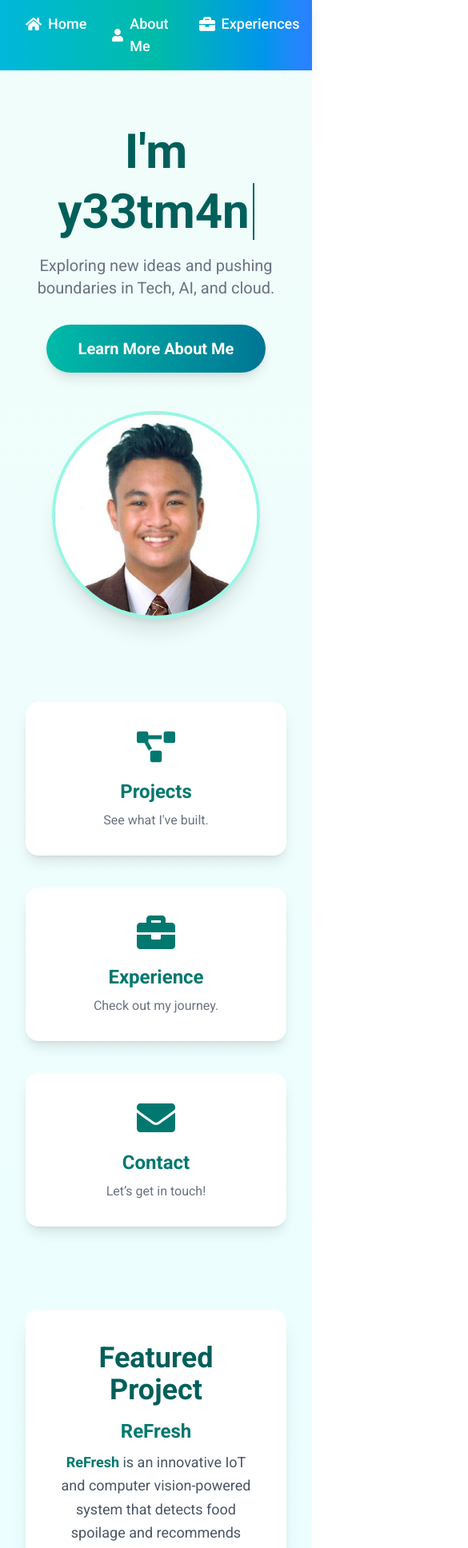
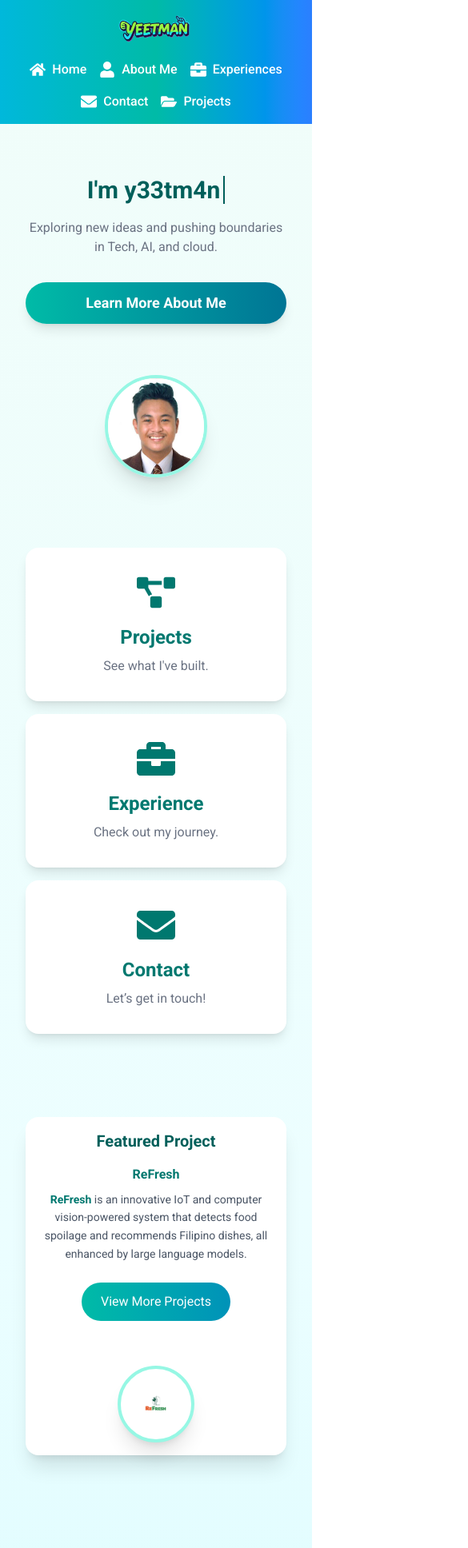
Before and after one commit to y333tm4n/my-website, a Next.js app: page / in a window 390 px wide. Shown: the top 1936 px of the page at 80% size, 585 px wide, since content can reach past the window. Built offline with nearby package versions, Linux system fonts and the light colour scheme.

Commit message:
made the pages mobile responsive

```diff
--- a/src/app/about/page.tsx
+++ b/src/app/about/page.tsx
@@ -7,27 +7,35 @@ export default function AboutPage() {
       <Navigation />
       <div className="flex flex-col items-center justify-center min-h-screen p-8 sm:p-20 bg-gradient-to-b from-teal-50 to-teal-100 text-gray-800">
         {/* Hero Section */}
-        <section className="w-full max-w-3xl flex flex-col items-center bg-white rounded-2xl shadow-xl p-10 mb-12">
+        <section className="w-full max-w-4xl bg-white shadow-lg rounded-lg p-4 sm:p-8 mx-auto mt-8">
+          <h1 className="text-3xl sm:text-5xl font-extrabold mb-8 text-center text-teal-600">
+            About Me
+          </h1>
+          <div className="prose lg:prose-xl">
+            <div className="flex flex-col sm:flex-row items-center gap-6 mb-8">
               <img
                 src="/images/2x2.jpg"
                 alt="Piolo's Profile"
-            className="w-40 h-40 rounded-full object-cover border-4 border-teal-300 shadow-lg mb-6"
+                className="w-28 h-28 sm:w-36 sm:h-36 rounded-full object-cover border-4 border-gradient-to-r from-teal-400 to-teal-600 shadow-lg self-center sm:self-start transition-transform duration-300 hover:scale-105"
               />
-          <h1 className="text-5xl font-extrabold mb-2 text-teal-700 text-center">
+              <div className="flex flex-col justify-center w-full">
+                <h2 className="text-2xl sm:text-4xl font-bold text-teal-700 mb-2">
                   Piolo
-          </h1>
-          <p className="text-lg text-gray-500 text-center mb-4">
+                </h2>
+                <p className="text-lg sm:text-xl text-gray-500 mb-4">
                   Data, AI, and IoT Enthusiast
                 </p>
-          <p className="text-base text-gray-700 text-center max-w-xl">
-            Passionate about building innovative solutions at the intersection of{" "}
+                <p className="text-base sm:text-lg text-gray-700 max-w-3xl">
+                  Passionate about building innovative solutions at the
+                  intersection of{" "}
                   <span className="font-semibold text-teal-500">AI</span>,{" "}
                   <span className="font-semibold text-teal-500">cloud</span>, and{" "}
                   <span className="font-semibold text-teal-500">IoT</span>. I love
                   collaborating, learning, and sharing knowledge to make a positive
                   impact.
                 </p>
-        </section>
+              </div>
+            </div>
 
             {/* Bio Section */}
             <section className="w-full max-w-3xl bg-white rounded-2xl shadow p-8 mb-12">
@@ -36,8 +44,8 @@ export default function AboutPage() {
               </h2>
               <p className="text-gray-800 leading-relaxed mb-3">
                 Hello! I'm{" "}
-            <span className="font-bold text-teal-600">Piolo</span>. Over the past
-            3 years, I've immersed myself in{" "}
+                <span className="font-bold text-teal-600">Piolo</span>. Over the
+                past 3 years, I've immersed myself in{" "}
                 <span className="font-semibold text-teal-500">data</span>,{" "}
                 <span className="font-semibold text-teal-500">machine learning</span>
                 , <span className="font-semibold text-teal-500">AI</span>, and{" "}
@@ -123,6 +131,8 @@ export default function AboutPage() {
               </p>
             </section>
           </div>
+        </section>
+      </div>
     </>
   );
 }
--- a/src/app/components/navigation.tsx
+++ b/src/app/components/navigation.tsx
@@ -5,17 +5,17 @@ import { FaHome, FaUser, FaBriefcase, FaEnvelope, FaFolderOpen } from "react-ico
 export default function Navigation() {
     return (
         <header className="w-full bg-gradient-to-r from-cyan-500 via-teal-500 to-blue-500 text-white py-4 shadow-lg">
-            <nav className="max-w-7xl mx-auto flex justify-between items-center px-8">
-                <Link href="/" className="flex items-center">
+            <nav className="max-w-7xl mx-auto flex flex-col items-center sm:flex-row sm:justify-between px-4 sm:px-8 gap-2 sm:gap-0">
+                <Link href="/" className="flex items-center mb-2 sm:mb-0">
                     <Image
                         src="/images/logo.png"
                         alt="Piolo's Portfolio Logo"
-                        width={180}
-                        height={70}
-                        className="hover:opacity-90 transition-opacity bg-transparent"
+                        width={140}
+                        height={50}
+                        className="hover:opacity-90 transition-opacity bg-transparent w-32 sm:w-[180px] h-auto"
                     />
                 </Link>
-                <ul className="flex gap-8 text-lg font-medium">
+                <ul className="flex flex-row flex-wrap justify-center gap-4 sm:gap-8 text-base sm:text-lg font-medium w-full sm:w-auto items-center">
                     <li>
                         <Link
                             href="/"
--- a/src/app/contact/page.tsx
+++ b/src/app/contact/page.tsx
@@ -41,16 +41,15 @@ const handleSubmit = async (e: React.FormEvent<HTMLFormElement>) => {
         <>
             <Navigation />
             <div className="flex flex-col items-center justify-center min-h-screen p-8 sm:p-20 bg-gradient-to-br from-teal-50 to-purple-100 text-gray-800">
-              <div className="w-full max-w-2xl bg-white shadow-2xl rounded-3xl p-8 sm:p-14">
-                {/* Header Section */}
-                <div className="flex flex-col items-center mb-10">
-                  <div className="w-24 h-24 rounded-full bg-gradient-to-br from-teal-400 to-purple-500 flex items-center justify-center mb-5 shadow-lg">
-                    <FaEnvelope className="text-white" size={48} />
+              <div className="w-full max-w-2xl bg-white shadow-xl rounded-2xl p-4 sm:p-8 md:p-14 mx-auto">
+                <div className="flex flex-col items-center mb-8">
+                  <div className="w-16 h-16 sm:w-20 sm:h-20 rounded-full bg-gradient-to-br from-teal-400 to-purple-400 flex items-center justify-center mb-4">
+                    <FaEnvelope className="text-white" size={32} />
                   </div>
-                  <h1 className="text-4xl font-extrabold text-center text-teal-700 mb-2 tracking-tight">
-                    Get in Touch
+                  <h1 className="text-2xl sm:text-4xl font-extrabold text-center text-teal-600 mb-2">
+                    Contact Me
                   </h1>
-                  <p className="text-lg text-gray-500 text-center max-w-md">
+                  <p className="text-base sm:text-lg text-gray-500 text-center max-w-md">
                     Have a question, want to collaborate, or just want to say hi? Fill out the form below or connect with me on social media.
                   </p>
                 </div>
--- a/src/app/experience/page.tsx
+++ b/src/app/experience/page.tsx
@@ -7,19 +7,18 @@ export default function ExperiencePage() {
       <Navigation />
       <div className="flex flex-col items-center justify-center min-h-screen p-8 sm:p-20 bg-gradient-to-b from-teal-50 to-blue-100 text-gray-800">
         <div className="w-full max-w-4xl">
-          <h1 className="text-4xl font-extrabold mb-12 text-center text-teal-700">
-            Experience & Achievements
+          <h1 className="text-3xl sm:text-4xl md:text-6xl font-extrabold mb-8 text-center text-teal-700">
+            Experience and Achievements
           </h1>
-
-          <div className="space-y-16">
+          <div className="space-y-8 sm:space-y-10 md:space-y-16">
             {/* Work Experience */}
             <section>
-              <h2 className="flex items-center justify-center gap-2 text-3xl font-bold mb-8 text-teal-600">
-                <FaBriefcase className="text-teal-500" /> Work Experience
+              <h2 className="text-2xl sm:text-3xl md:text-4xl font-bold mb-6 sm:mb-10 text-teal-600 text-center">
+                Work Experience
               </h2>
-              <div className="space-y-8">
-                <div className="border-l-4 border-teal-600 pl-6 hover:shadow-2xl transition-shadow duration-300 bg-white p-8 rounded-lg">
-                  <h3 className="text-2xl font-semibold text-gray-800">
+              <div className="space-y-6 sm:space-y-10">
+                <div className="border-l-4 border-teal-600 pl-6 hover:shadow-2xl transition-shadow duration-300 bg-white p-6 sm:p-8 rounded-lg">
+                  <h3 className="text-xl sm:text-2xl font-semibold text-gray-800">
                     Data Analyst Intern
                   </h3>
                   <p className="text-gray-600 mt-2">
@@ -38,8 +37,8 @@ export default function ExperiencePage() {
                   </ul>
                 </div>
 
-                <div className="border-l-4 border-teal-600 pl-6 hover:shadow-2xl transition-shadow duration-300 bg-white p-8 rounded-lg">
-                  <h3 className="text-2xl font-semibold text-gray-800">
+                <div className="border-l-4 border-teal-600 pl-6 hover:shadow-2xl transition-shadow duration-300 bg-white p-6 sm:p-8 rounded-lg">
+                  <h3 className="text-xl sm:text-2xl font-semibold text-gray-800">
                     Senior Data Volunteer
                   </h3>
                   <p className="text-gray-600 mt-2">
--- a/src/app/page.tsx
+++ b/src/app/page.tsx
@@ -41,29 +41,35 @@ export default function Home() {
       <Navigation />
       <div className="flex flex-col items-center justify-center min-h-screen p-8 sm:p-20 bg-gradient-to-b from-teal-50 via-cyan-50 to-cyan-100 text-gray-800">
         {/* Hero Section Redesigned */}
-        <section className="w-full max-w-5xl flex flex-col md:flex-row items-center justify-between gap-12 mb-16 mt-8">
+        <section className="w-full max-w-5xl flex flex-col md:flex-row items-center justify-between gap-8 sm:gap-12 mb-12 sm:mb-16 mt-8">
           <div className="flex-1 text-center md:text-left">
-            <h1 className="text-6xl font-extrabold mb-4 text-teal-800 animate-fade-in leading-tight">
+            <h1 className="text-3xl sm:text-5xl md:text-6xl font-extrabold mb-4 text-teal-800 animate-fade-in leading-tight break-words">
               {text}
               <span className="border-r-2 border-teal-800 animate-pulse ml-1"></span>
             </h1>
-            <p className="text-xl text-gray-500 mb-8 max-w-xl">
+            <p className="text-base sm:text-lg md:text-xl text-gray-500 mb-8 max-w-xl mx-auto md:mx-0">
               Exploring new ideas and pushing boundaries in Tech, AI, and cloud.
             </p>
             <Link href="/about">
-              <button className="px-10 py-4 bg-gradient-to-r from-teal-500 to-cyan-700 text-white text-xl font-semibold rounded-full shadow-lg hover:scale-105 transition-transform duration-300 hover:shadow-xl">
+              <button className="w-full sm:w-auto px-8 sm:px-10 py-3 sm:py-4 bg-gradient-to-r from-teal-500 to-cyan-700 text-white text-lg sm:text-xl font-semibold rounded-full shadow-lg hover:scale-105 transition-transform duration-300 hover:shadow-xl">
                 Learn More About Me
               </button>
             </Link>
           </div>
-          <div className="flex-1 flex items-center justify-center">
-            <Image src="/images/2x2.jpg" alt="Profile" width={260} height={260} className="rounded-full shadow-xl border-4 border-teal-200 object-cover" />
+          <div className="flex-1 flex items-center justify-center mt-8 md:mt-0">
+            <Image
+              src="/images/2x2.jpg"
+              alt="Profile"
+              width={200}
+              height={200}
+              className="rounded-full shadow-xl border-4 border-teal-200 object-cover w-32 h-32 sm:w-52 sm:h-52 md:w-64 md:h-64"
+            />
           </div>
         </section>
 
         {/* Quick Navigation Section Redesigned */}
         <section className="w-full max-w-5xl mt-10 mb-16">
-          <div className="grid grid-cols-1 sm:grid-cols-3 gap-10">
+          <div className="grid grid-cols-1 sm:grid-cols-2 md:grid-cols-3 gap-4 sm:gap-6 md:gap-10">
             { [
               {
                 title: "Projects",
@@ -96,32 +102,32 @@ export default function Home() {
         </section>
 
         {/* Featured Project Redesigned */}
-        <section className="w-full max-w-5xl mt-10 mb-16 flex flex-col md:flex-row items-center gap-10 bg-white rounded-2xl shadow-xl p-10">
+        <section className="w-full max-w-5xl mt-10 mb-16 flex flex-col md:flex-row items-center gap-6 sm:gap-10 bg-white rounded-2xl shadow-xl p-4 sm:p-10">
           <div className="flex-1 flex flex-col items-center justify-center text-center">
-            <h2 className="text-4xl font-bold mb-4 text-teal-800">Featured Project</h2>
-            <h3 className="text-2xl font-semibold text-teal-700 mb-2">ReFresh</h3>
-            <p className="mb-6 text-gray-600 text-lg leading-relaxed">
-              <span className="font-semibold text-teal-700">ReFresh</span> is an innovative IoT and computer vision-powered system that detects food spoilage and recommends Filipino dishes, all enhanced by large language models. <br />
+            <h2 className="text-xl sm:text-3xl md:text-4xl font-bold mb-4 text-teal-800">Featured Project</h2>
+            <h3 className="text-base sm:text-xl md:text-2xl font-semibold text-teal-700 mb-2">ReFresh</h3>
+            <p className="mb-6 text-gray-600 text-sm sm:text-lg leading-relaxed">
+              <span className="font-semibold text-teal-700">ReFresh</span> is an innovative IoT and computer vision-powered system that detects food spoilage and recommends Filipino dishes, all enhanced by large language models.
             </p>
             <Link href="/projects">
-              <button className="px-6 py-3 bg-gradient-to-r from-teal-500 to-cyan-600 text-white rounded-full hover:scale-110 transition-transform duration-300">
+              <button className="w-full sm:w-auto px-6 py-3 bg-gradient-to-r from-teal-500 to-cyan-600 text-white rounded-full hover:scale-110 transition-transform duration-300">
                 View More Projects
               </button>
             </Link>
           </div>
-          <div className="flex-1 flex items-center justify-center">
-            <div className="flex items-center justify-center w-40 h-40 rounded-full shadow-xl border-4 border-teal-200 bg-white">
-              <Image src="/images/refresh-logo.png" alt="AI Food Tracker" width={120} height={120} className="rounded-full object-contain bg-transparent" />
+          <div className="flex-1 flex items-center justify-center mt-8 md:mt-0">
+            <div className="flex items-center justify-center w-24 h-24 sm:w-40 sm:h-40 rounded-full shadow-xl border-4 border-teal-200 bg-white">
+              <Image src="/images/refresh-logo.png" alt="AI Food Tracker" width={100} height={100} className="rounded-full object-contain bg-transparent w-16 h-16 sm:w-28 sm:h-28 md:w-32 md:h-32" />
             </div>
           </div>
         </section>
 
         {/* Tech Stack Preview Redesigned */}
-        <section className="w-full max-w-5xl mx-auto mt-16 px-6 text-center">
-          <h2 className="text-4xl font-extrabold mb-8 text-teal-700">
+        <section className="w-full max-w-5xl mx-auto mt-16 px-2 sm:px-6 text-center">
+          <h2 className="text-xl sm:text-3xl md:text-4xl font-extrabold mb-8 text-teal-700">
             My Current Tech Stack
           </h2>
-          <div className="flex flex-wrap justify-center gap-8">
+          <div className="flex flex-wrap justify-center gap-2 sm:gap-4 md:gap-8">
             { [
               {
                 name: "Next.js",
@@ -183,20 +189,20 @@ export default function Home() {
         </section>
 
         {/* Personal Quote Redesigned */}
-        <section className="w-full max-w-3xl mt-20 text-center italic text-2xl text-teal-700 font-medium">
+        <section className="w-full max-w-3xl mt-20 text-center italic text-base sm:text-2xl text-teal-700 font-medium px-2">
           <p>“Build with curiosity, learn with purpose, and share with heart.”</p>
         </section>
 
         {/* Call-to-Action Redesigned */}
-        <section className="w-full max-w-4xl mt-20 text-center">
-          <h2 className="text-3xl font-bold mb-4 text-teal-800">
+        <section className="w-full max-w-4xl mt-20 text-center px-2">
+          <h2 className="text-xl sm:text-3xl font-bold mb-4 text-teal-800">
             Curious to see more?
           </h2>
-          <p className="mb-6 text-gray-500 text-lg">
+          <p className="mb-6 text-gray-500 text-sm sm:text-lg">
             Start your journey through my site and learn more about what I do.
           </p>
           <Link href="/projects">
-            <button className="px-8 py-4 bg-gradient-to-r from-teal-500 to-cyan-700 text-white text-lg font-semibold rounded-full hover:scale-110 transition-transform duration-300">
+            <button className="w-full sm:w-auto px-6 sm:px-8 py-3 sm:py-4 bg-gradient-to-r from-teal-500 to-cyan-700 text-white text-sm sm:text-lg font-semibold rounded-full hover:scale-110 transition-transform duration-300">
               Browse My Work
             </button>
           </Link>
```
Also changed, not shown: src/app/projects/page.tsx (+23 -23 lines). Lines whose indentation alone changed are shown as unchanged.
